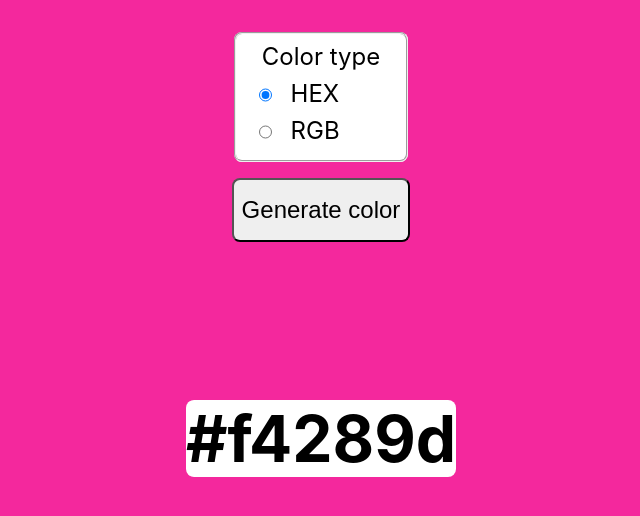
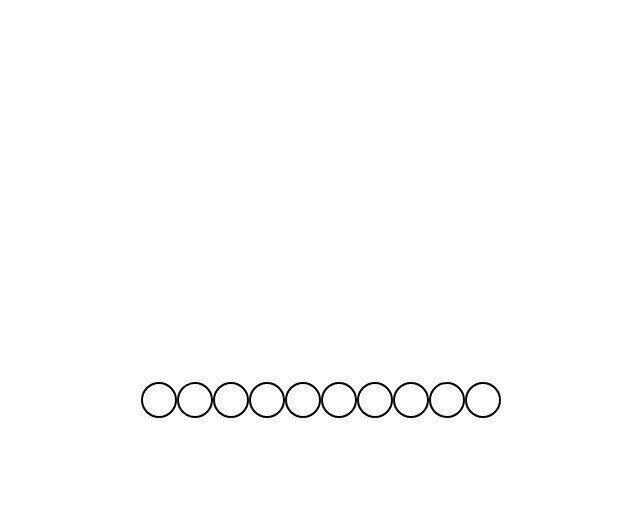
Before and after one commit to PavelPaliakou/React_samples, a React (Create React App) app: page / in a window 1280 px wide. Shown: the top 516 px of the page, without its empty margins (319-959 px from the left). Built offline with nearby package versions, Linux system fonts and the light colour scheme.

Commit message:
Star rating

```diff
--- a/src/App.js
+++ b/src/App.js
@@ -1,12 +1,14 @@
 import './App.css';
 // import AccordionBlock from './components/accordion';
 import RandomColorGenerator from './components/colorGenerator';
+import StarRating from './components/starRating';
 
 function App() {
   return (
     <div className="App">
       {/* <AccordionBlock /> */}
-      <RandomColorGenerator />
+      {/* <RandomColorGenerator /> */}
+      <StarRating />
     </div>
   );
 }
--- /dev/null
+++ b/src/components/starRating/index.jsx
@@ -0,0 +1,42 @@
+import { useState } from "react";
+import "./styles.css"
+
+export default function StarRating() {
+    const numberOfStars = 10;
+    const starsArray = new Array(numberOfStars).fill(0);
+
+    const [rating, setRating] = useState(0);
+    const [hover, setHover] = useState(0);
+
+    function handleClick(index) {
+        setRating(index);
+    }
+
+    function handleMouseMove(index) {
+        setHover(index)
+    }
+
+    function handleMouseLeave() {
+        setHover(0);
+    }
+
+
+    return (
+        <div className="stars-container">
+            {
+                starsArray.map((_, index) => {
+                    index++;
+
+                    return (
+                        <span className={`star ${index <= (hover || rating) ? "active" : ""}`}
+                            key={index}
+                            onClick={() => handleClick(index)}
+                            onMouseMove={() => handleMouseMove(index)}
+                            onMouseLeave={() => handleMouseLeave()}
+                        />
+                    )
+                })
+            }
+        </div>
+    )
+}
--- /dev/null
+++ b/src/components/starRating/styles.css
@@ -0,0 +1,22 @@
+.stars-container {
+    display: flex;
+    justify-content: center;
+    align-items: center;
+    height: 100vh;
+    width: 100%;
+}
+
+.star {
+    width: 2rem;
+    height: 2rem;
+    border-radius: 100%;
+    border-style: solid;
+    border-color: black;
+    border-width: 2px;
+    background-color: white;
+}
+
+.active {
+    cursor: pointer;
+    background-color: yellow;
+}
```
